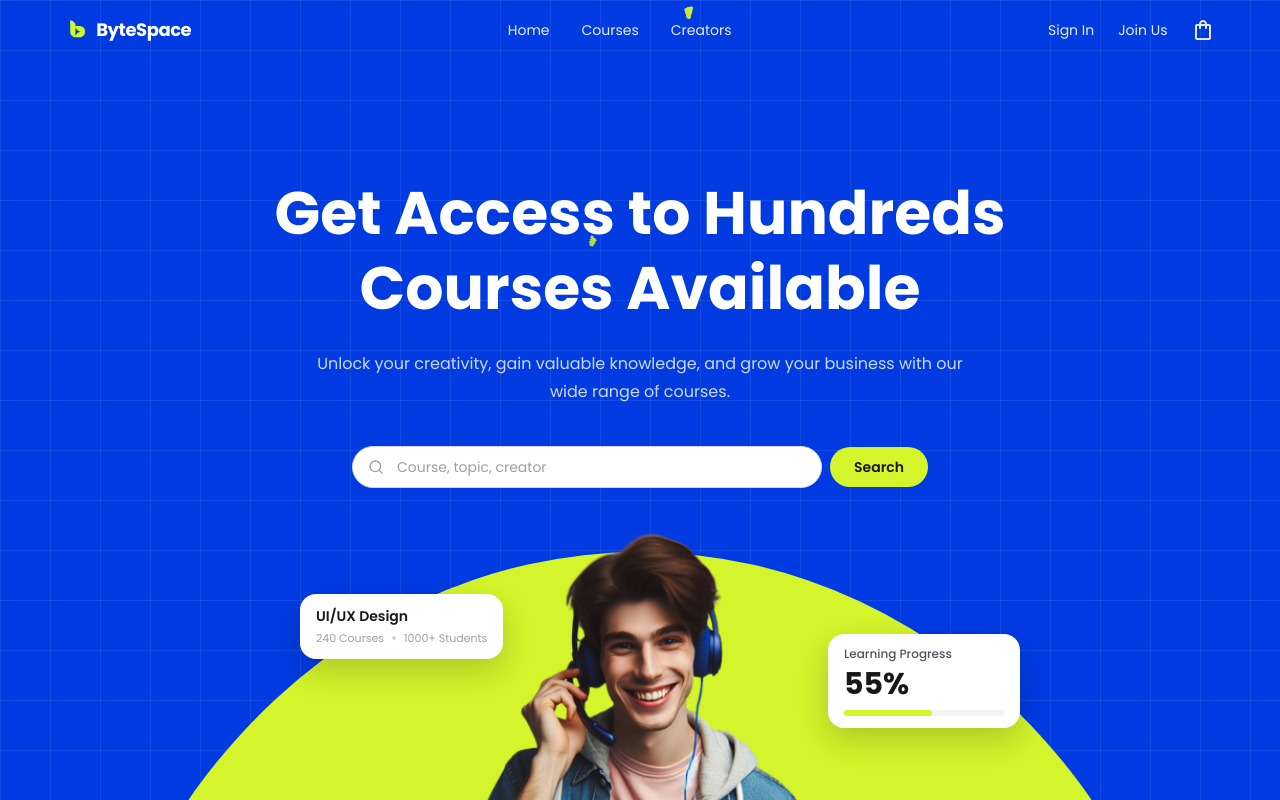
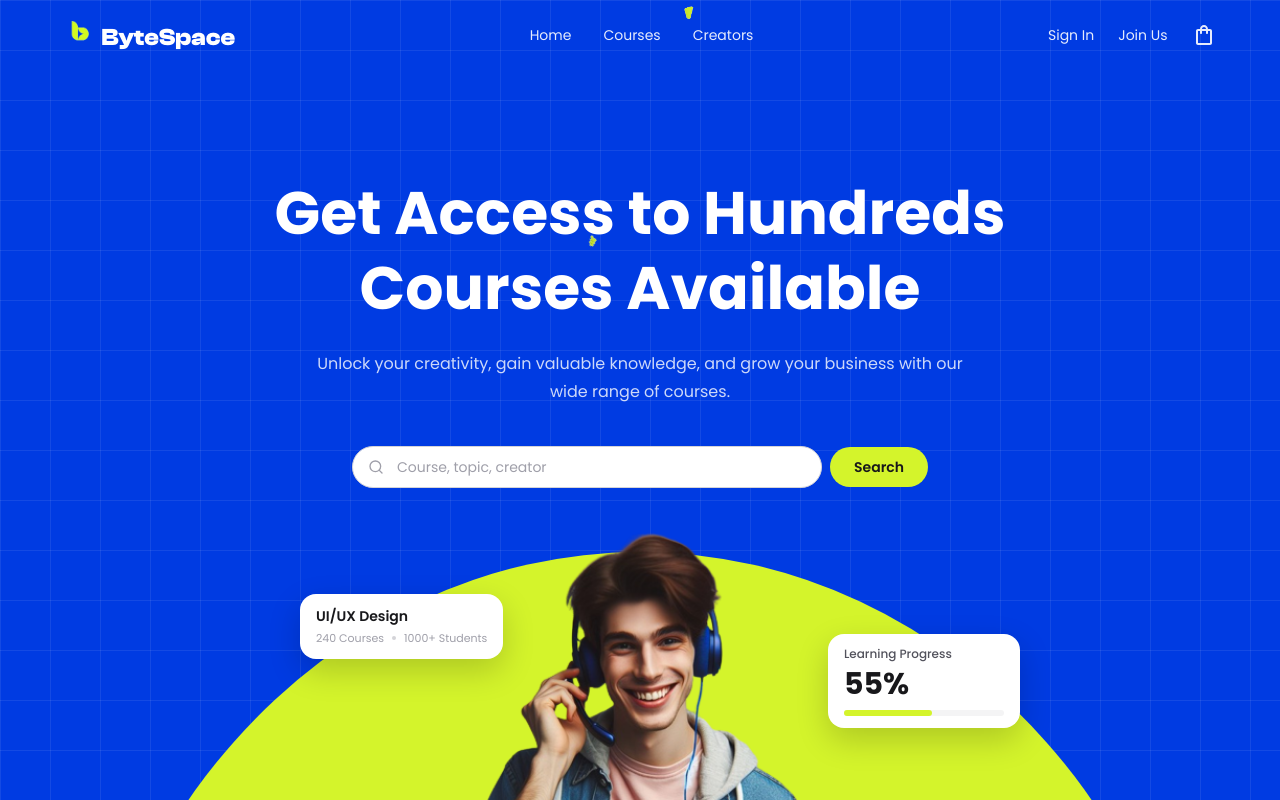
Before and after one commit to mdsujon-dev/ByteSpace, a Next.js app: page / in a window 1280 px wide. Shown: the top 800 px of the page. Built offline with nearby package versions, Linux system fonts and the light colour scheme; what @ant-design/nextjs-registry would draw is missing.

Commit message:
feat: add custom fonts Clash Display and Satoshi, update Logo component styles

```diff
--- a/src/app/globals.css
+++ b/src/app/globals.css
@@ -17,6 +17,8 @@
   --color-brand-pink: var(--brand-pink);
   --color-brand-gray: var(--brand-gray);
   --font-sans: var(--font-poppins);
+  --font-display: var(--font-clash-display);
+  --font-body: var(--font-satoshi);
 }
 
 body {
--- a/src/app/layout.tsx
+++ b/src/app/layout.tsx
@@ -1,5 +1,6 @@
 import type { Metadata } from "next";
 import { Poppins } from "next/font/google";
+import localFont from "next/font/local";
 import { AntdRegistry } from "@ant-design/nextjs-registry";
 import "./globals.css";
 
@@ -9,6 +10,20 @@ const poppins = Poppins({
   weight: ["300", "400", "500", "600", "700", "800"],
 });
 
+// Clash Display (Fontshare, ITF Free Font License), self-hosted; only the Bold weight is used, for the logo wordmark.
+const clashDisplay = localFont({
+  src: "../fonts/ClashDisplay-Bold.woff2",
+  weight: "700",
+  variable: "--font-clash-display",
+});
+
+// Satoshi (Fontshare, ITF Free Font License), self-hosted; Regular weight, used for the header navigation links.
+const satoshi = localFont({
+  src: "../fonts/Satoshi-Regular.woff2",
+  weight: "400",
+  variable: "--font-satoshi",
+});
+
 export const metadata: Metadata = {
   title: "ByteSpace",
   description: "Learn without limits.",
@@ -16,7 +31,7 @@ export const metadata: Metadata = {
 
 export default function RootLayout({ children }: LayoutProps<"/">) {
   return (
-    <html lang="en" className={`${poppins.variable} h-full antialiased`}>
+    <html lang="en" className={`${poppins.variable} ${clashDisplay.variable} ${satoshi.variable} h-full antialiased`}>
       <body className="flex min-h-full flex-col">
         <AntdRegistry>{children}</AntdRegistry>
       </body>
--- a/src/components/icons/Logo.tsx
+++ b/src/components/icons/Logo.tsx
@@ -8,16 +8,19 @@ export function Logo({
   textClassName?: string;
 }) {
   return (
-    <div className={`flex items-center gap-2 ${className ?? ""}`}>
+    // Figma spec: 28.88×31.5 mark, 8px gap, 134×30 Clash Display Bold 24px wordmark whose box starts 7px below the mark's top
+    <div className={`flex items-start gap-2 ${className ?? ""}`}>
       <Image
         src="/logo.png"
         alt="ByteSpace"
-        width={26}
-        height={31}
+        width={29}
+        height={32}
         priority
-        className="h-7 w-auto"
+        className="h-[31.5px] w-[28.88px] object-contain"
       />
-      <span className={`text-lg font-bold tracking-tight ${textClassName}`}>
+      <span
+        className={`mt-1.75 font-display text-2xl leading-7.5 font-bold ${textClassName}`}
+      >
         ByteSpace
       </span>
     </div>
```
